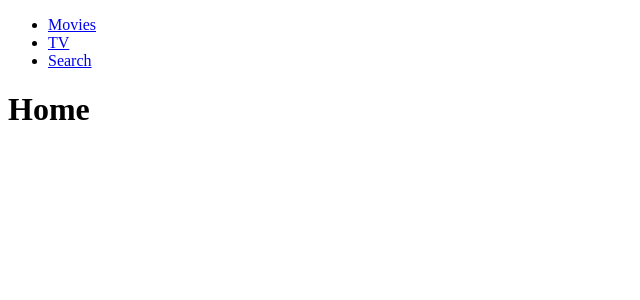
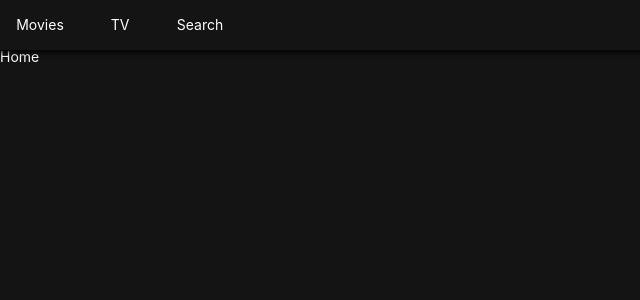
Before and after one commit to hjunyoung/nomflix, a React (Create React App) app: page / in a window 1280 px wide. Shown: the top 300 px of the page, without its empty margins (0-640 px from the left). Built offline with nearby package versions, Linux system fonts and the light colour scheme.

Commit message:
💄 Add styled-components

```diff
--- a/package.json
+++ b/package.json
@@ -11,6 +11,8 @@
     "react-dom": "^17.0.2",
     "react-router-dom": "^5.3.0",
     "react-scripts": "4.0.3",
+    "styled-components": "^5.3.1",
+    "styled-reset": "^4.3.4",
     "web-vitals": "^1.1.2"
   },
   "scripts": {
--- a/src/Components/App.js
+++ b/src/Components/App.js
@@ -1,12 +1,12 @@
 import React from 'react';
-import Header from './Header';
-import RouterComponent from './Router';
+import RouterComponent from 'Components/Router';
+import GlobalStyles from 'Components/GlobalStyles';
 
 function App() {
   return (
     <>
-      <Header />
       <RouterComponent />
+      <GlobalStyles />
     </>
   );
 }
--- /dev/null
+++ b/src/Components/GlobalStyles.js
@@ -0,0 +1,22 @@
+import { createGlobalStyle } from 'styled-components';
+import { reset } from 'styled-reset';
+
+const GlobalStyles = createGlobalStyle`
+  ${reset};
+  * {
+    box-sizing: border-box;
+  }
+  body {
+    font-family: -apple-system, BlinkMacSystemFont, 'Segoe UI', Roboto, Oxygen, Ubuntu, Cantarell, 'Open Sans', 'Helvetica Neue', sans-serif;
+    font-size: 14px;
+    background-color: rgba(20, 20, 20, 1);
+    color: white;
+    padding-top: 50px;
+  }
+  a {
+    text-decoration: none;
+    color: inherit;
+  }
+`;
+
+export default GlobalStyles;
--- a/src/Components/Header.js
+++ b/src/Components/Header.js
@@ -1,20 +1,53 @@
 import React from 'react';
+import { Link } from 'react-router-dom';
+import styled from 'styled-components';
+
+const HeaderContainer = styled.header`
+  color: white;
+  position: fixed;
+  top: 0;
+  left: 0;
+  width: 100%;
+  height: 50px;
+  display: flex;
+  align-items: center;
+  background-color: rgba(20, 20, 20, 0.8);
+  z-index: 10;
+  box-shadow: 0 1px 5px 2px rgba(0, 0, 0, 0.8);
+`;
+
+const List = styled.ul`
+  display: flex;
+`;
+
+const Item = styled.li`
+  width: 80px;
+  height: 50px;
+  text-align: center;
+`;
+
+const StyledLink = styled(Link)`
+  display: flex;
+  align-items: center;
+  justify-content: center;
+  height: 50px;
+`;
 
 const Header = () => {
   return (
-    <header>
-      <ul>
-        <li>
-          <a href="/">Movies</a>
-        </li>
-        <li>
-          <a href="/tv">TV</a>
-        </li>
-        <li>
-          <a href="/search">Search</a>
-        </li>
-      </ul>
-    </header>
+    <HeaderContainer>
+      <List>
+        <Item>
+          <StyledLink to="/">Movies</StyledLink>
+        </Item>
+        <Item>
+          <StyledLink to="/tv">TV</StyledLink>
+        </Item>
+        <Item>
+          <StyledLink to="/search">Search</StyledLink>
+        </Item>
+      </List>
+    </HeaderContainer>
   );
 };
 
--- a/src/Components/Router.js
+++ b/src/Components/Router.js
@@ -5,6 +5,7 @@
   Redirect,
   Switch,
 } from 'react-router-dom';
+import Header from './Header';
 import Home from 'Routes/Home';
 import TV from 'Routes/TV';
 import Search from 'Routes/Search';
@@ -12,6 +13,7 @@
 const RouterComponent = () => {
   return (
     <Router>
+      <Header />
       <Switch>
         <Route path="/" component={Home} exact />
         <Route path="/tv" component={TV} exact />
```
Also changed, not shown: 1 other file (tests, documents, lock files or other folders).
